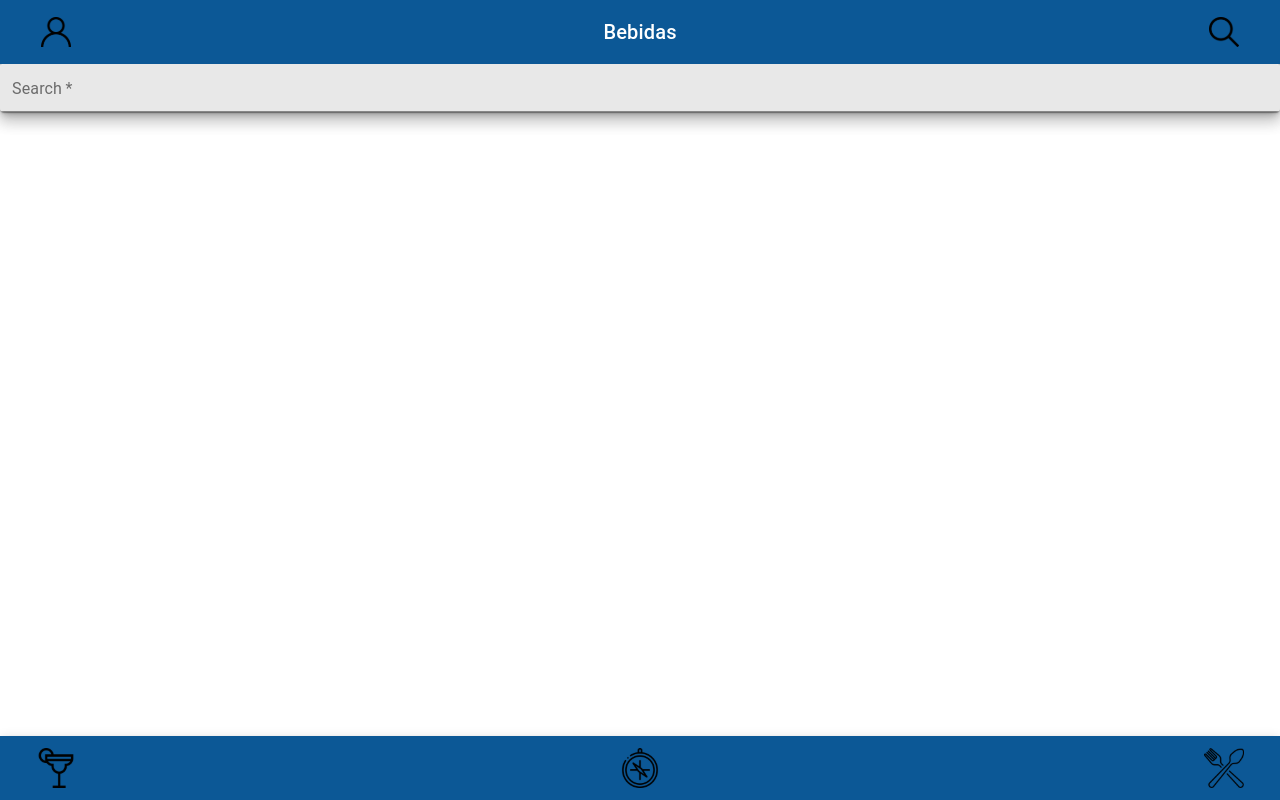
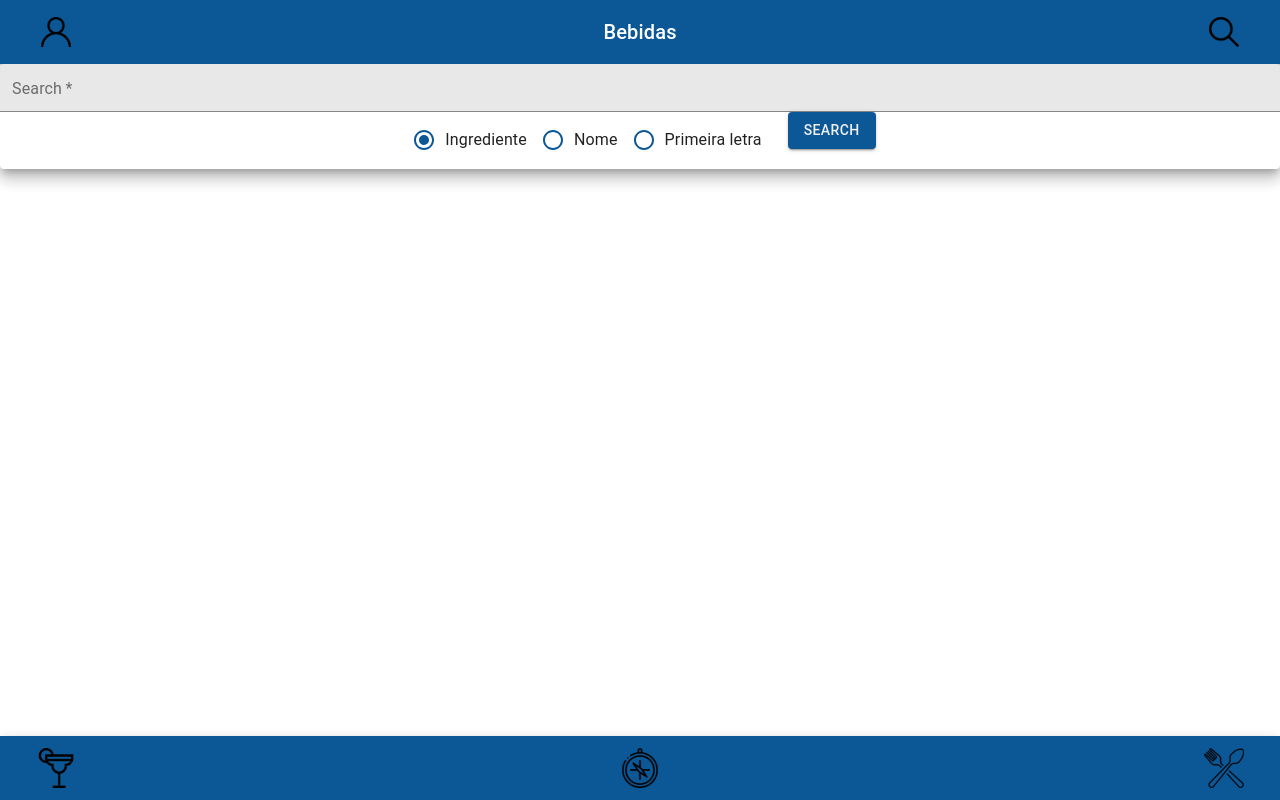
Before and after one commit to RuanMiguelGit/Recipes-App, a React (Create React App) app: page /bebidas in a window 1280 px wide. Both pictures are taken after a click on the button 1224 px from the left and 32 px from the top of the page. Built offline with nearby package versions, Linux system fonts and the light colour scheme.

Commit message:
Add SearchBar logic and overhaul Context

```diff
--- a/package.json
+++ b/package.json
@@ -5,6 +5,7 @@
   "dependencies": {
     "@material-ui/core": "^4.11.3",
     "@material-ui/icons": "^4.11.2",
+    "@material-ui/lab": "^4.0.0-alpha.57",
     "@sheerun/mutationobserver-shim": "^0.3.3",
     "@testing-library/jest-dom": "^4.2.4",
     "@testing-library/react": "^9.5.0",
--- a/src/components/Header.js
+++ b/src/components/Header.js
@@ -27,7 +27,7 @@ const Header = ({ name, foodClass, Show }) => (
 Header.propTypes = {
   name: PropTypes.string.isRequired,
   foodClass: PropTypes.string.isRequired,
-  Show: PropTypes.string.isRequired,
+  Show: PropTypes.bool.isRequired,
 };
 
 export default Header;
--- /dev/null
+++ b/src/components/InputRadio.js
@@ -0,0 +1,25 @@
+import React from 'react';
+import PropTypes from 'prop-types';
+import FormControlLabel from '@material-ui/core/FormControlLabel';
+import Radio from '@material-ui/core/Radio';
+
+const InputRadio = ({ name, label, value, classes }) => (
+  <FormControlLabel
+    value={ value }
+    label={ label }
+    control={ <Radio inputProps={ { 'data-testid': name } } className={ classes } /> }
+  />
+);
+
+InputRadio.propTypes = {
+  name: PropTypes.string.isRequired,
+  label: PropTypes.string.isRequired,
+  value: PropTypes.string.isRequired,
+  classes: PropTypes.string,
+};
+
+InputRadio.defaultProps = {
+  classes: '',
+};
+
+export default InputRadio;
--- a/src/components/InputText.js
+++ b/src/components/InputText.js
@@ -24,10 +24,17 @@ InputText.propTypes = {
   label: PropTypes.string.isRequired,
   value: PropTypes.string.isRequired,
   updateState: PropTypes.func.isRequired,
-  variant: PropTypes.string.isRequired,
-  size: PropTypes.string.isRequired,
-  fullWidth: PropTypes.string.isRequired,
-  type: PropTypes.string.isRequired,
+  variant: PropTypes.string,
+  size: PropTypes.string,
+  fullWidth: PropTypes.bool,
+  type: PropTypes.string,
+};
+
+InputText.defaultProps = {
+  variant: 'standard',
+  size: 'medium',
+  fullWidth: false,
+  type: 'text',
 };
 
 export default InputText;
--- a/src/components/MainHeader.css
+++ b/src/components/MainHeader.css
@@ -179,3 +179,28 @@
   position: 'fixed';
   width: '100%';
 }
+
+.search-bar .search-btn {
+  color: rgb(240, 240, 240);
+  margin-bottom: 20px;
+}
+
+.search-bar .food-search {
+  background-color: rgb(224, 41, 41);
+}
+
+.search-bar .drink-search {
+  background-color: rgb(12, 88, 150);
+}
+
+.search-bar .radio-search-drink > span > div {
+  color: rgb(12, 88, 150);
+}
+
+.search-bar .radio-search-drink:checked > span > div {
+  color: rgb(12, 88, 150);
+}
+
+.search-bar .search-radio-group {
+  padding: 5px 10px;
+}
--- a/src/components/SearchButton.js
+++ b/src/components/SearchButton.js
@@ -4,12 +4,12 @@ import searchicon from '../images/searchIcon.svg';
 import { Context } from '../context';
 
 const SearchButton = () => {
-  const { hideBar } = useContext(Context);
+  const { hideSearchBar: { value, set } } = useContext(Context);
 
   return (
     <Button
       src={ searchicon }
-      onClick={ () => hideBar() }
+      onClick={ () => set(!value) }
       type="button"
       data-testid="search-top-btn"
     >
--- a/src/components/Searchbar.js
+++ b/src/components/Searchbar.js
@@ -1,16 +1,52 @@
-import React, { useContext } from 'react';
-import { Card, Paper } from '@material-ui/core';
+import React, { useContext, useEffect, useState } from 'react';
+import PropTypes from 'prop-types';
+import { useHistory } from 'react-router-dom';
+import { Paper, Grid, RadioGroup, Button } from '@material-ui/core';
 import InputText from './InputText';
+import InputRadio from './InputRadio';
 import { Context } from '../context';
+import getApiData from '../services/apiRequest';
 import './Search.css';
+import useVerifyNoOrSingleDish from '../hooks';
 
-const Searchbar = () => {
-  const { searched, setSearched } = useContext(Context);
+const Searchbar = ({ type }) => {
+  const history = useHistory();
+  const { apiData } = useContext(Context);
+  const [radioValue, setRadioValue] = useState('filter.php?i=');
+  const [search, setSearch] = useState('');
+  const [shouldAlert, setShouldAlert] = useState(false);
+
+  const dishType = type === 'food' ? 'meals' : 'drinks';
+  const searchBtnClass = type === 'food' ? 'search-btn food-search'
+    : 'search-btn drink-search';
+  const radioClass = type === 'food' ? '' : 'radio-search-drink';
+
+  const radioChange = (evt) => {
+    setRadioValue(evt.target.value);
+  };
+
+  useEffect(() => {
+    if (search.length > 1 && radioValue === 'search.php?f=') {
+      setShouldAlert(true);
+    } else {
+      setShouldAlert(false);
+    }
+  }, [search, radioValue, setShouldAlert]);
+
+  const handleSearch = () => {
+    if (shouldAlert) {
+      alert('Sua busca deve conter somente 1 (um) caracter');
+    } else {
+      getApiData(type, `${radioValue}${search}`)
+        .then((data) => apiData.set(data));
+    }
+  };
+
+  useVerifyNoOrSingleDish(apiData.value, dishType, history);
 
   return (
-    <div>
-      <Paper elevation="10" variant="elevation">
-        <Card component="form" className="search-bar">
+    <Paper elevation={ 10 } variant="elevation">
+      <Grid container component="form" className="search-bar">
         <InputText
           fullWidth
           id="Search"
@@ -18,15 +54,55 @@ const Searchbar = () => {
           size="small"
           name="search-input"
           variant="filled"
-            value={ searched }
-            updateState={ setSearched }
-
+          value={ search }
+          updateState={ setSearch }
         />
-        </Card>
+        <RadioGroup
+          aria-label="search-type"
+          value={ radioValue }
+          onChange={ radioChange }
+          row
+          className="search-radio-group"
+        >
+          <InputRadio
+            name="ingredient-search-radio"
+            value="filter.php?i="
+            label="Ingrediente"
+            classes={ radioClass }
+          />
+          <InputRadio
+            name="name-search-radio"
+            value="search.php?s="
+            label="Nome"
+            classes={ radioClass }
+          />
+          <InputRadio
+            name="first-letter-search-radio"
+            value="search.php?f="
+            label="Primeira letra"
+            classes={ radioClass }
+          />
+        </RadioGroup>
+        <Button
+          type="button"
+          variant="contained"
+          className={ searchBtnClass }
+          data-testid="exec-search-btn"
+          onClick={ handleSearch }
+        >
+          Search
+        </Button>
+      </Grid>
     </Paper>
-
-    </div>
   );
 };
 
+Searchbar.propTypes = {
+  type: PropTypes.string,
+};
+
+Searchbar.defaultProps = {
+  type: 'food',
+};
+
 export default Searchbar;
--- a/src/context/index.js
+++ b/src/context/index.js
@@ -5,19 +5,12 @@ import PropTypes from 'prop-types';
 export const Context = createContext();
 
 const ContextProvider = ({ children }) => {
-  const [hide, setHide] = useState(true);
-  const [searched, setSearched] = useState('');
-
-  function hideBar() {
-    setHide(!hide);
-    console.log('chamou');
-  }
+  const [hideSearchBar, setHideSearchBar] = useState(true);
+  const [apiData, setApiData] = useState({});
 
   const obj = {
-    hide,
-    hideBar,
-    searched,
-    setSearched,
+    hideSearchBar: { value: hideSearchBar, set: setHideSearchBar },
+    apiData: { value: apiData, set: setApiData },
   };
   return (
     <Context.Provider value={ obj }>
--- /dev/null
+++ b/src/hooks/index.js
@@ -0,0 +1,18 @@
+import { useEffect } from 'react';
+
+const useVerifyNoOrSingleDish = (data, dishType, history) => {
+  useEffect(() => {
+    if (data[dishType] && data[dishType].length === 1) {
+      const dishPath = dishType === 'meals' ? 'comidas' : 'bebidas';
+      const id = dishType === 'meals' ? data.meals[0].idMeal
+        : data.drinks[0].idDrink;
+
+      history.push(`/${dishPath}/${id}`);
+    }
+    if (data[dishType] === null) {
+      alert('Sinto muito, não encontramos nenhuma receita para esses filtros.');
+    }
+  }, [data, history, dishType]);
+};
+
+export default useVerifyNoOrSingleDish;
--- a/src/pages/MainDrinks.js
+++ b/src/pages/MainDrinks.js
@@ -1,11 +1,15 @@
-import React, { useContext } from 'react';
+import React, { useContext, useEffect } from 'react';
 import { Context } from '../context';
 import Header from '../components/Header';
 import Searchbar from '../components/Searchbar';
 import Footer from '../components/Footer';
 
 const MainDrinks = () => {
-  const { hide } = useContext(Context);
+  const { hideSearchBar } = useContext(Context);
+
+  useEffect(() => {
+    hideSearchBar.set(true);
+  }, []);
 
   return (
     <div>
@@ -14,9 +18,7 @@ const MainDrinks = () => {
         foodClass="main-drinks"
         Show
       />
-      { hide ? null
-        : <Searchbar />}
-
+      { !hideSearchBar.value && <Searchbar type="drink" />}
       <Footer
         foodClass="main-drinks-footer"
       />
--- a/src/pages/MainFoods.js
+++ b/src/pages/MainFoods.js
@@ -1,11 +1,15 @@
-import React, { useContext } from 'react';
+import React, { useContext, useEffect } from 'react';
 import Footer from '../components/Footer';
 import Header from '../components/Header';
 import Searchbar from '../components/Searchbar';
 import { Context } from '../context';
 
 const MainFoods = () => {
-  const { hide } = useContext(Context);
+  const { hideSearchBar } = useContext(Context);
+
+  useEffect(() => {
+    hideSearchBar.set(true);
+  }, []);
 
   return (
     <div>
@@ -14,8 +18,7 @@ const MainFoods = () => {
         foodClass="main-food"
         Show
       />
-      { hide ? null
-        : <Searchbar />}
+      { !hideSearchBar.value && <Searchbar />}
       <Footer
         foodClass="main-food-footer"
       />
--- /dev/null
+++ b/src/services/apiRequest.js
@@ -0,0 +1,12 @@
+const getApiData = async (type, endPoint) => {
+  const endPointPattern = {
+    food: 'https://www.themealdb.com/api/json/v1/1/',
+    drink: 'https://www.thecocktaildb.com/api/json/v1/1/',
+  };
+
+  return fetch(`${endPointPattern[type]}${endPoint}`)
+    .then((resp) => resp.json())
+    .catch(console.log);
+};
+
+export default getApiData;
```
Also changed, not shown: 1 other file (tests, documents, lock files or other folders). Lines whose indentation alone changed are shown as unchanged.
